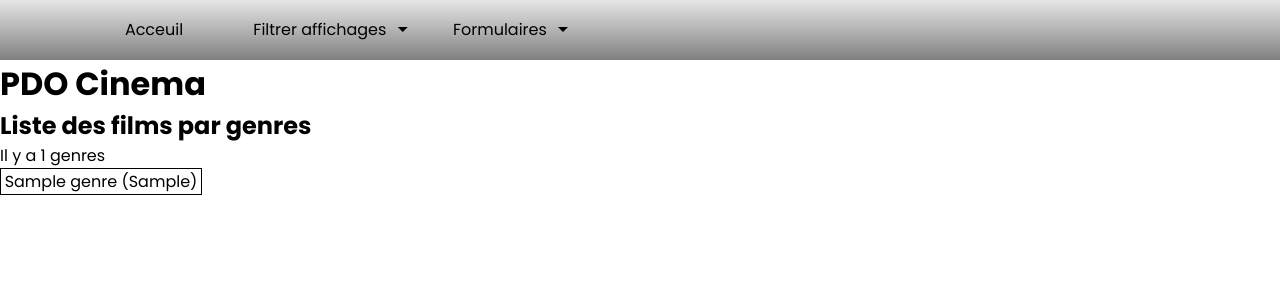
After one commit to JeanNoLimit/appli_cinema, a PHP site: the page made by view/parGenres.php in a window 1280 px wide. The commit adds this page. Shown: the top 300 px of the page. Run offline with PHP 8.4, Linux system fonts and the light colour scheme; the template is opened without the code that fills it: most values are stand-ins (such as "Sample title", 1, 10 or a date in 2020).

Commit message:
Affichage de la liste des genres + nbres de films

```diff
--- a/index.php
+++ b/index.php
@@ -26,5 +26,7 @@ elseif(isset($_GET["action"])){
         case "listFilms" : $ctrlCinema->listFilms(); break;
         case "listActeurs" : $ctrlCinema->listActeurs(); break;
         case "listRealisateurs" : $ctrlCinema->listRealisateurs(); break;
+        case "listGenres" : $ctrlCinema->listGenres(); break; //affichage de la page "par genre"
+        // case "parGenres" : $ctrlCinema->parGenres(); break; //afficher le détail de la liste par genre.
     }
 }
--- a/public/css/style.css
+++ b/public/css/style.css
@@ -62,3 +62,16 @@ a:hover {
 .navbar li ul li {
     background-color: #808080;
 }
+
+
+/***** PAGE GENRE ********/
+
+#page_genre {
+    display: flex;
+}
+
+.conteneur_genre {
+    border: solid 1px black;
+    width: 200PX;
+    text-align: center;
+  }
--- /dev/null
+++ b/view/parGenres.php
@@ -0,0 +1,24 @@
+<?php ob_start();?>
+
+<p class="compteur">Il y a <?= $requete->rowCount() ?> genres</p>
+
+<div id="page_genre">
+    <div class="conteneur_genre">
+        <ul>
+            <?php
+                foreach($requete->fetchAll() as $genre) {?>
+                    <li><?=$genre['genre']?> (<?=$genre['filmParGenre']?>)</li>
+            <?php }?>
+        </ul>
+    </div>
+</div>
+
+<?php
+
+$titre="Liste des films par genres";
+$titre_secondaire="Liste des films par genres";
+$contenu = ob_get_clean();
+// injecte le contenu dans le template "squelette" ->template.php
+require "view/template.php";
+
+?>
--- a/view/template.php
+++ b/view/template.php
@@ -19,7 +19,7 @@
                     <li>
                         <a href="#" class="deroulant">Filtrer affichages  <span class="material-symbols-outlined">arrow_drop_down</span></a>
                         <ul>
-                            <li><a href="#">Par genres</a></li>
+                            <li><a href="http://localhost/appli-cinema/appli_cinema/index.php?action=listGenres">Par genres</a></li>
                             <li><a href="#">Par rôle</a></li>
                             <li><a href="http://localhost/appli-cinema/appli_cinema/index.php?action=listRealisateurs">Liste des réalisateurs</a></li>
                             <li><a href="http://localhost/appli-cinema/appli_cinema/index.php?action=listActeurs">Liste des acteurs</a></li>
```
Also changed, not shown: controller/CinemaController.php (+16 -1 lines).
